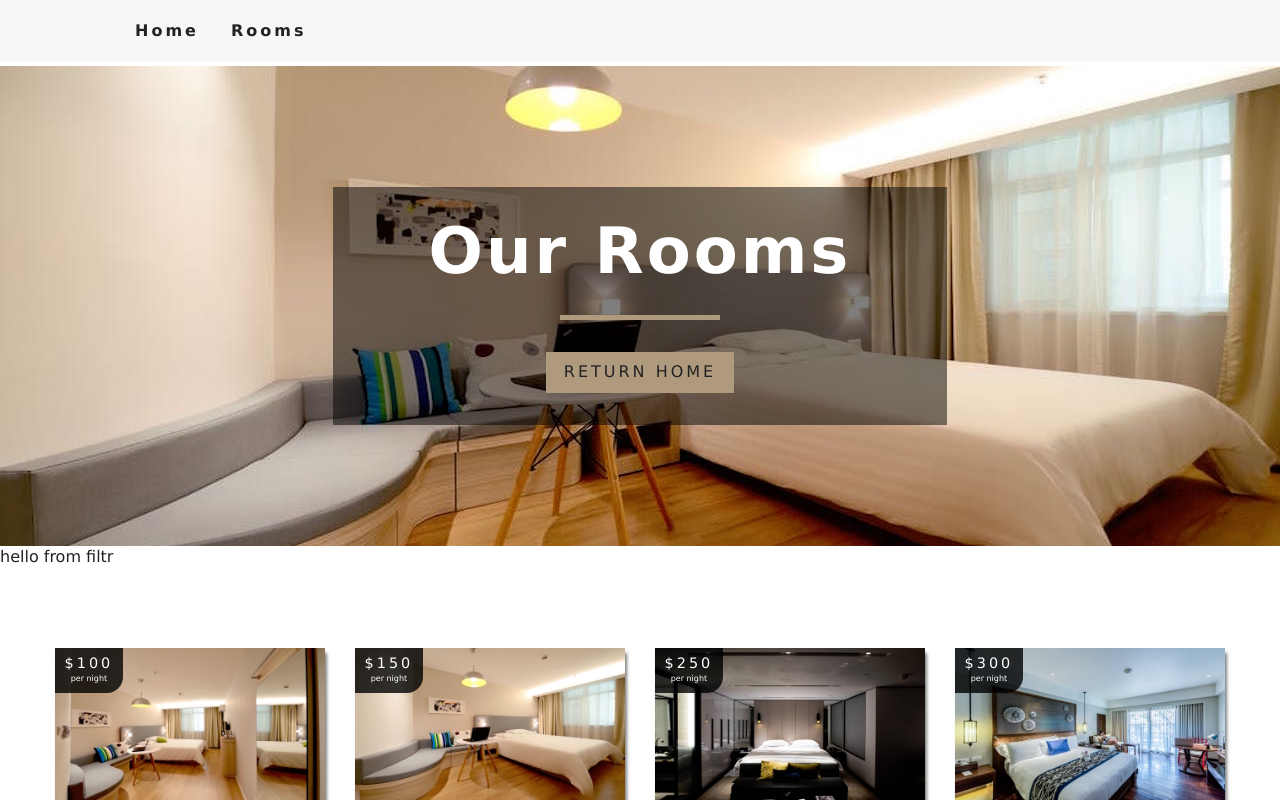
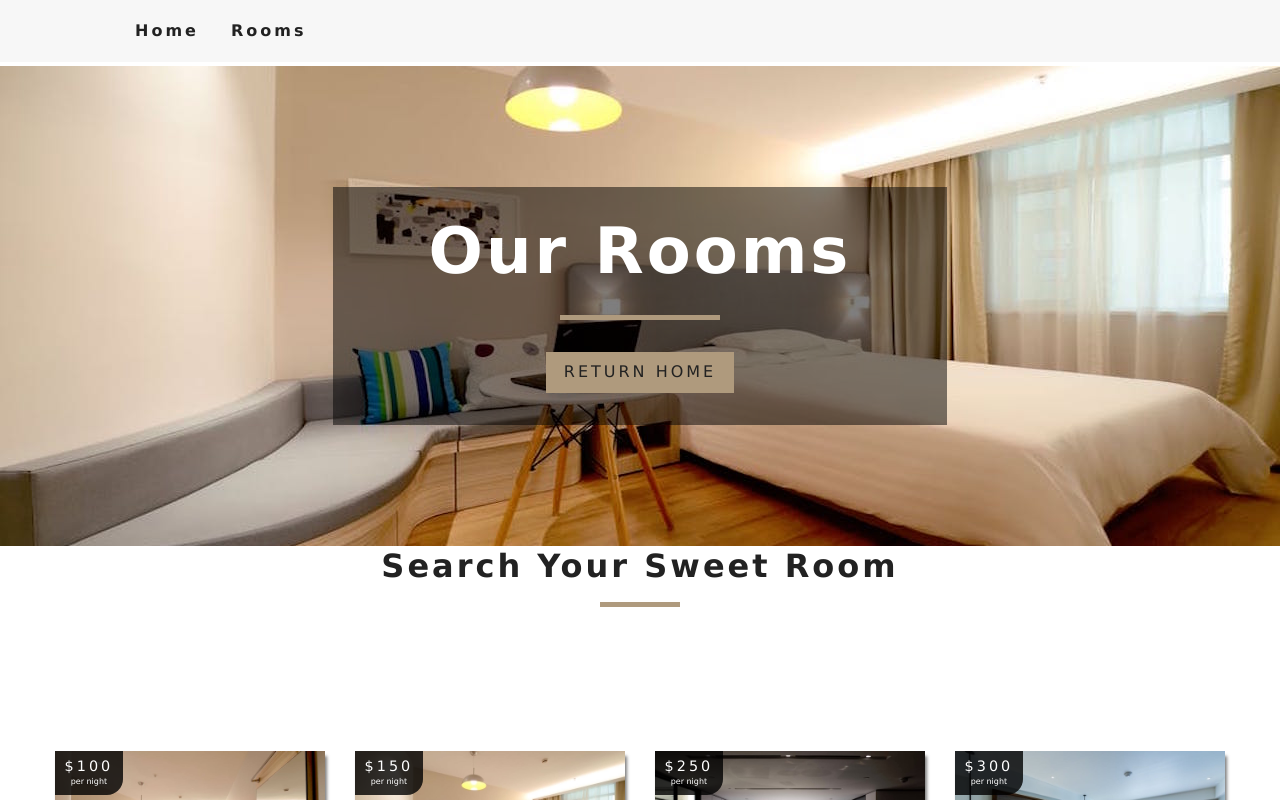
Before and after one commit to trudova/second-proj-trudova, a React (Create React App) app: page /rooms in a window 1280 px wide. Shown: the top 800 px of the page. Built offline with nearby package versions, Linux system fonts and the light colour scheme.

Commit message:
implement title

```diff
--- a/src/components/RoomFilter.js
+++ b/src/components/RoomFilter.js
@@ -5,9 +5,21 @@ import Title from './Title'
 export default function RoomFilter() {
     //get contexr API set this up to  var
     const context = useContext(RoomContext);
+    const{
+    handleChange,
+    type,
+    capacity,
+    price,
+    minPrice,
+    maxPrice,
+    minSize,
+    maxSize,
+    breakfast,
+    pets
+    }= context;
     return (
-        <div>
-            hello from filtr
-        </div>
+        <section className='filter -container'>
+          <Title title='search your sweet room'/>
+        </section>
     )
 }
```
